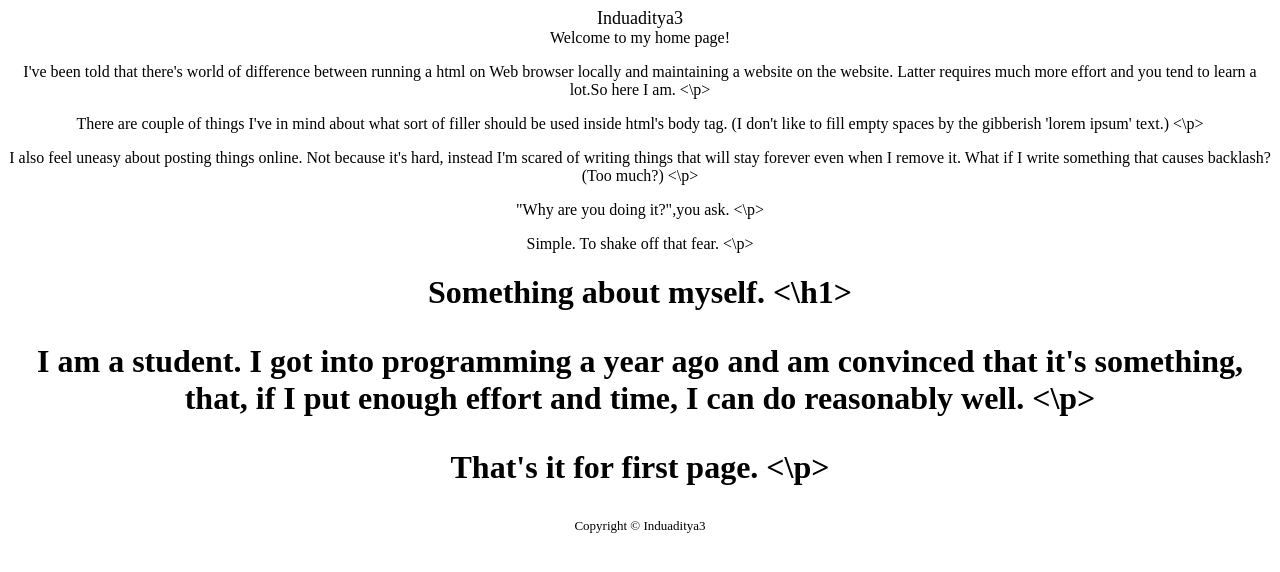
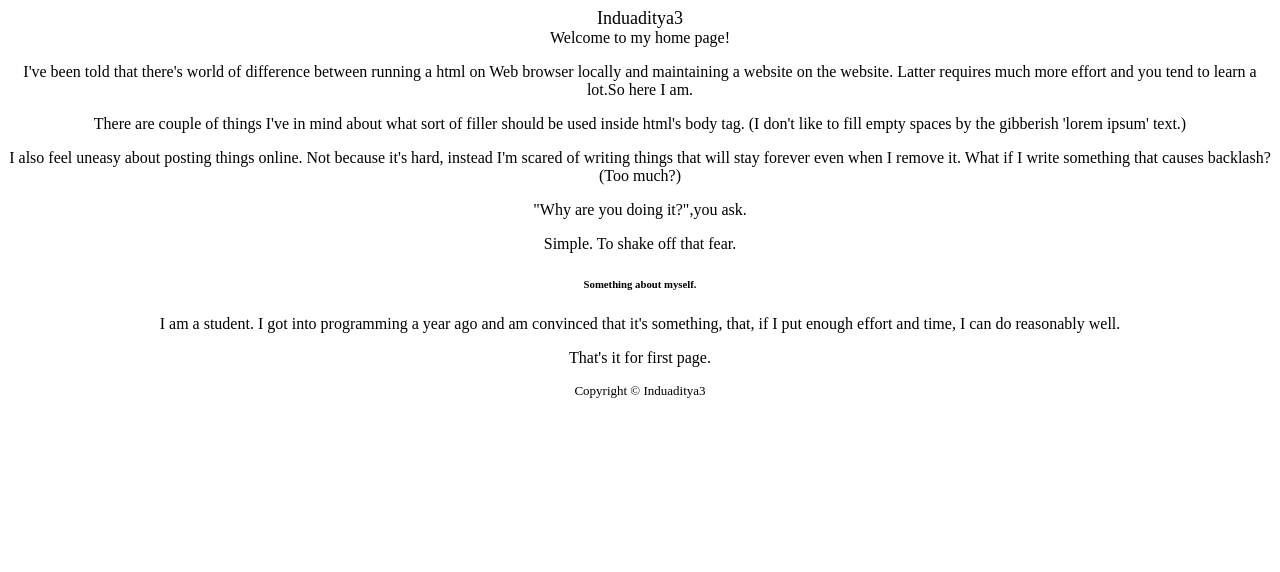
Before and after one commit to Induaditya3/Induaditya3.github.io, a plain HTML site: page index.html in a window 1280 px wide. Drawn offline with Linux system fonts and the light colour scheme.

Commit message:
Update index.html
Closed tag properly.

```diff
--- a/index.html
+++ b/index.html
@@ -15,29 +15,29 @@
             Welcome to my home page!
             <p>
               I've been told that there's world of difference between running a html on Web browser locally and maintaining a website on the website. Latter requires much more effort and you tend to learn a lot.So here I am.
-            <\p>
+            </p>
             <p>
               There are couple of things I've in mind about what sort of filler should be used inside html's body tag.
               (I don't like to fill empty spaces by the gibberish 'lorem ipsum' text.)
-            <\p>
+            </p>
             <p>
               I also feel uneasy about posting things online. Not because it's hard, instead I'm scared of writing things that will stay forever even when I remove it. What if I write something that causes backlash? (Too much?)
-            <\p>
+            </p>
             <p>
               "Why are you doing it?",you ask.
-            <\p>
+            </p>
             <p>
               Simple. To shake off that fear.
-            <\p>
-            <h1>
+            </p>
+            <h6>
               Something about myself.
-            <\h1>
+            </h6>
             <p>
               I am a student. I got into programming a year ago and am convinced that it's something, that, if I put enough effort and time, I can do reasonably well.
-            <\p>
+            </p>
             <p>
             That's it for first page.
-            <\p>
+            </p>
         </main>
         <footer class="small">
             Copyright &#169; Induaditya3
```
